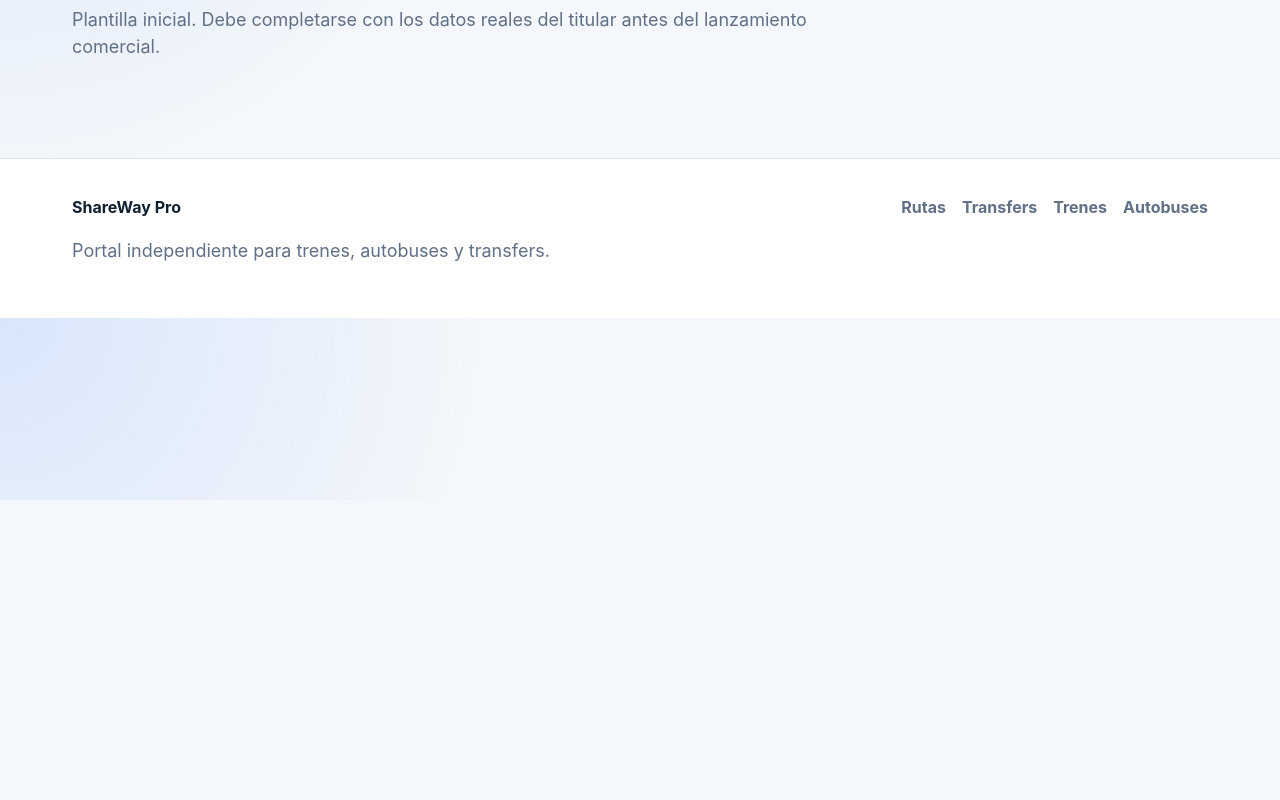
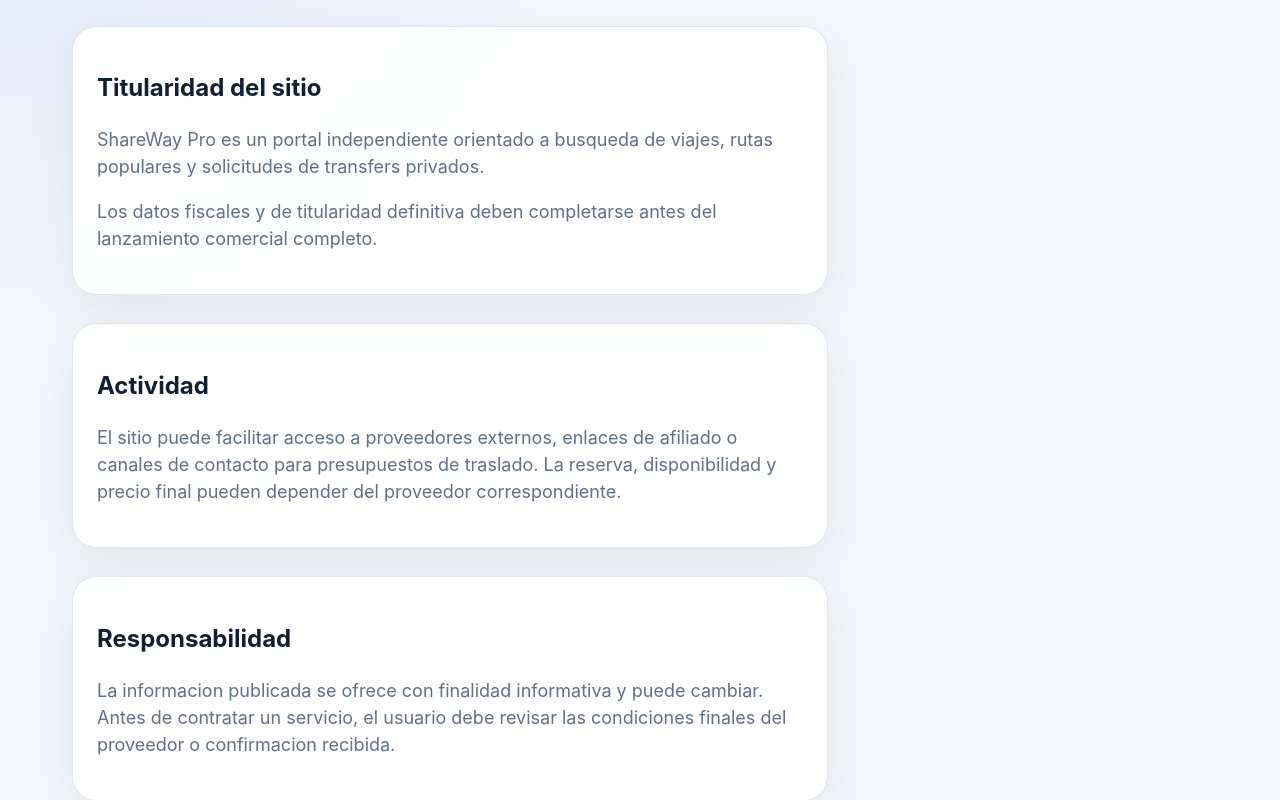
Before and after one commit to fuadel21/shareway-pro, a Next.js app: page /aviso-legal in a window 1280 px wide. Shown: the part 300-1100 px from the top of the page. Before the commit the page ends 800 px from the top, so only its background shows below. Built offline with nearby package versions, Linux system fonts and the light colour scheme; no server answers.

Commit message:
expand legal notice page

```diff
--- a/pages/aviso-legal.tsx
+++ b/pages/aviso-legal.tsx
@@ -1,3 +1,30 @@
+import Head from 'next/head';
+
 export default function AvisoLegalPage() {
-  return <main className="page-wrap legal-page"><h1>Aviso legal</h1><p>Plantilla inicial. Debe completarse con los datos reales del titular antes del lanzamiento comercial.</p></main>;
+  return (
+    <>
+      <Head>
+        <title>Aviso legal | ShareWay Pro</title>
+        <meta name="description" content="Aviso legal de ShareWay Pro, portal independiente de busqueda de viajes y solicitudes de transfers." />
+        <link rel="canonical" href="https://shareway.pro/aviso-legal" />
+      </Head>
+      <main className="page-wrap legal-page">
+        <p className="eyebrow">Informacion legal</p>
+        <h1>Aviso legal</h1>
+        <section className="content-section">
+          <h2>Titularidad del sitio</h2>
+          <p>ShareWay Pro es un portal independiente orientado a busqueda de viajes, rutas populares y solicitudes de transfers privados.</p>
+          <p>Los datos fiscales y de titularidad definitiva deben completarse antes del lanzamiento comercial completo.</p>
+        </section>
+        <section className="content-section">
+          <h2>Actividad</h2>
+          <p>El sitio puede facilitar acceso a proveedores externos, enlaces de afiliado o canales de contacto para presupuestos de traslado. La reserva, disponibilidad y precio final pueden depender del proveedor correspondiente.</p>
+        </section>
+        <section className="content-section">
+          <h2>Responsabilidad</h2>
+          <p>La informacion publicada se ofrece con finalidad informativa y puede cambiar. Antes de contratar un servicio, el usuario debe revisar las condiciones finales del proveedor o confirmacion recibida.</p>
+        </section>
+      </main>
+    </>
+  );
 }
```
